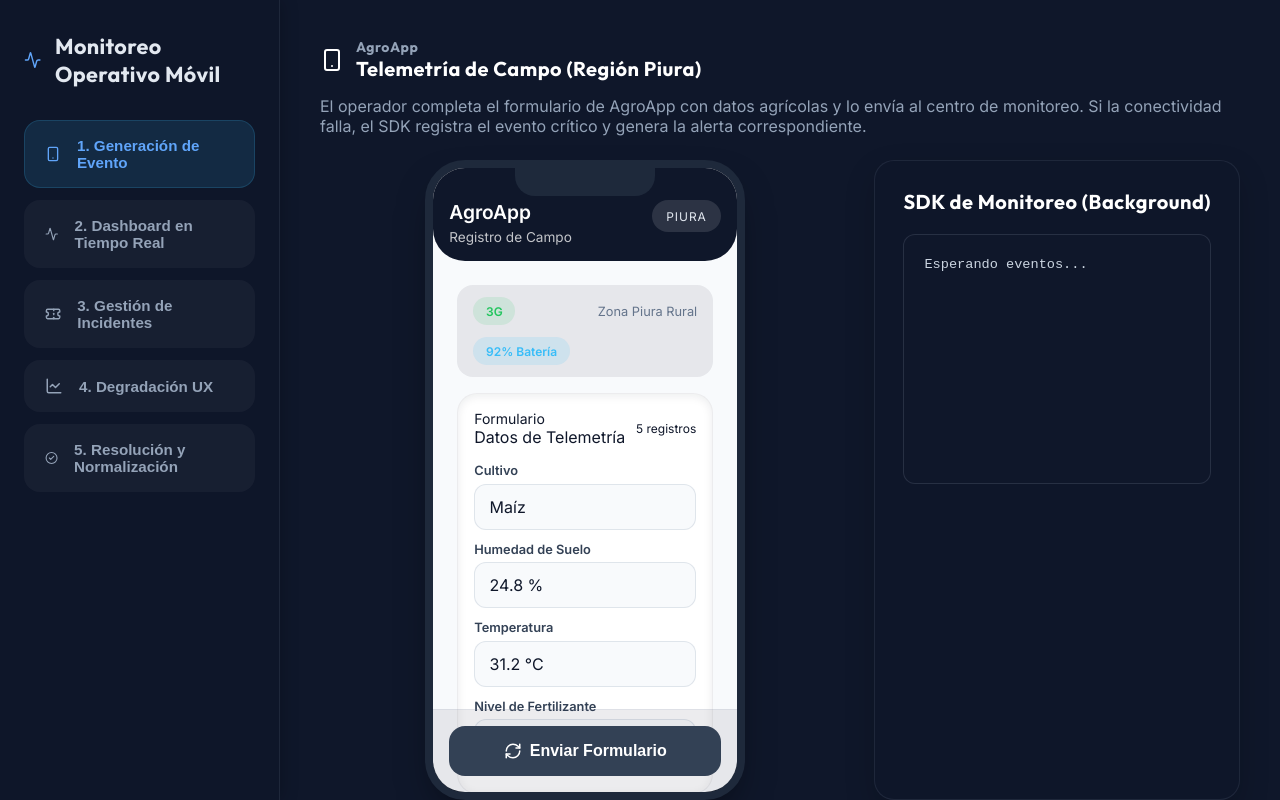
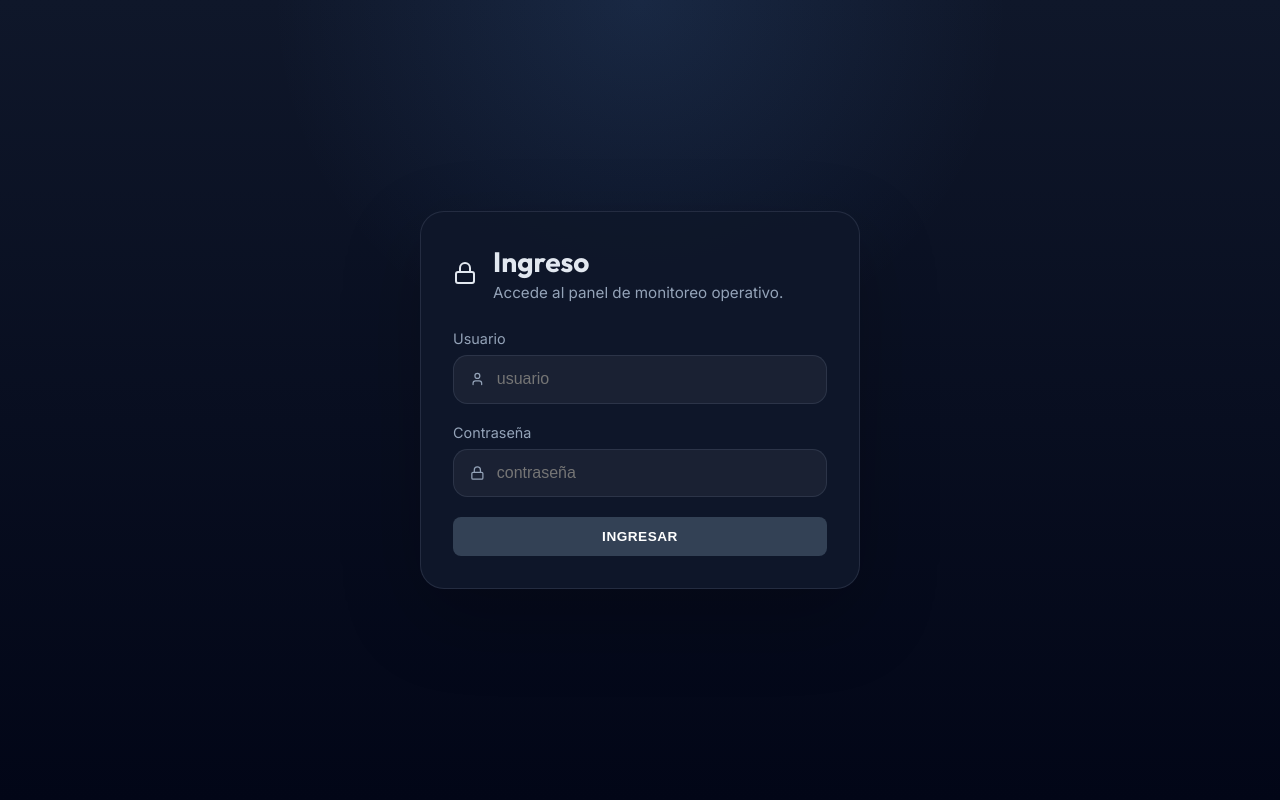
Before and after one commit to alfaroandrees2-cmd/Plataforma-Web-de-Monitoreo, a React (Vite) app: page / in a window 1280 px wide. Built offline with nearby package versions, Linux system fonts and the light colour scheme.

Commit message:
Arregla gráfico de dashboard y añade manejo de carga/errores

```diff
--- a/src/App.jsx
+++ b/src/App.jsx
@@ -1,5 +1,6 @@
 import React, { useState } from 'react';
 import Sidebar from './components/Sidebar';
+import Login from './components/Login';
 import Step1MobileCrash from './components/Step1MobileCrash';
 import Step2RealtimeDashboard from './components/Step2RealtimeDashboard';
 import Step3IncidentManagement from './components/Step3IncidentManagement';
@@ -22,6 +23,15 @@ function App() {
       };
     } catch {
       return { crashed: false, resolved: false, crashCount: 0, timestamp: null };
+    }
+  });
+
+  const [user, setUser] = useState(() => {
+    try {
+      const saved = localStorage.getItem('user');
+      return saved ? JSON.parse(saved) : null;
+    } catch {
+      return null;
     }
   });
 
@@ -68,10 +78,28 @@ function App() {
     }
   };
 
+  const handleLogin = (userData) => {
+    setUser(userData);
+    localStorage.setItem('user', JSON.stringify(userData));
+  };
+
+  const handleLogout = () => {
+    setUser(null);
+    localStorage.removeItem('user');
+  };
+
+  if (!user) {
+    return <Login onLogin={handleLogin} />;
+  }
 
   return (
     <div className="app-container">
-      <Sidebar activeStep={activeStep} setActiveStep={handleSetActiveStep} />
+      <Sidebar
+        activeStep={activeStep}
+        setActiveStep={handleSetActiveStep}
+        user={user}
+        onLogout={handleLogout}
+      />
 
       <main className="main-content">
         {activeStep === 1 && (
--- /dev/null
+++ b/src/components/Login.jsx
@@ -0,0 +1,88 @@
+import React, { useState } from 'react';
+import { Lock, User } from 'lucide-react';
+
+function Login({ onLogin }) {
+  const [username, setUsername] = useState('');
+  const [password, setPassword] = useState('');
+  const [error, setError] = useState('');
+  const [loading, setLoading] = useState(false);
+
+  const handleSubmit = async (event) => {
+    event.preventDefault();
+    setError('');
+    setLoading(true);
+
+    try {
+      const response = await fetch('http://localhost:3001/api/login', {
+        method: 'POST',
+        headers: { 'Content-Type': 'application/json' },
+        body: JSON.stringify({ username, password })
+      });
+
+      const data = await response.json();
+      if (!response.ok) {
+        setError(data.error || 'Credenciales inválidas');
+        return;
+      }
+
+      onLogin(data.user);
+    } catch (err) {
+      console.error('Login error:', err);
+      setError('No se pudo conectar con el servidor.');
+    } finally {
+      setLoading(false);
+    }
+  };
+
+  return (
+    <div className="login-container">
+      <div className="login-card">
+        <div className="login-header">
+          <Lock size={24} />
+          <div>
+            <h1>Ingreso</h1>
+            <p>Accede al panel de monitoreo operativo.</p>
+          </div>
+        </div>
+
+        <form onSubmit={handleSubmit} className="login-form">
+          <label>
+            <span>Usuario</span>
+            <div className="input-group">
+              <User size={16} />
+              <input
+                type="text"
+                value={username}
+                onChange={(e) => setUsername(e.target.value)}
+                placeholder="usuario"
+                required
+              />
+            </div>
+          </label>
+
+          <label>
+            <span>Contraseña</span>
+            <div className="input-group">
+              <Lock size={16} />
+              <input
+                type="password"
+                value={password}
+                onChange={(e) => setPassword(e.target.value)}
+                placeholder="contraseña"
+                required
+              />
+            </div>
+          </label>
+
+          {error && <div className="login-error">{error}</div>}
+
+          <button type="submit" className="btn-primary w-full" disabled={loading}>
+            {loading ? 'Validando...' : 'Ingresar'}
+          </button>
+        </form>
+      </div>
+    </div>
+  );
+}
+
+export default Login;
--- a/src/components/Sidebar.jsx
+++ b/src/components/Sidebar.jsx
@@ -9,12 +9,12 @@ const steps = [
   { id: 5, label: 'Resolución y Normalización', icon: <CheckCircle2 size={18} /> },
 ];
 
-function Sidebar({ activeStep, setActiveStep }) {
+function Sidebar({ activeStep, setActiveStep, user, onLogout }) {
   return (
     <aside className="sidebar">
       <div className="sidebar-title">
         <Activity color="var(--accent-cyan)" />
-        <span>Monitoreo Operativo Móvil</span>
+        <span>Panel de navegación</span>
       </div>
 
       <nav className="step-nav">
@@ -29,6 +29,18 @@ function Sidebar({ activeStep, setActiveStep }) {
           </button>
         ))}
       </nav>
+
+      {user && (
+        <div className="sidebar-footer">
+          <div className="user-info">
+            <span className="user-badge">{user.username}</span>
+            <p className="sidebar-user-label">Administrador</p>
+          </div>
+          <button className="btn-ghost sidebar-logout" onClick={onLogout}>
+            Cerrar sesión
+          </button>
+        </div>
+      )}
     </aside>
   );
 }
--- a/src/components/Step1MobileCrash.jsx
+++ b/src/components/Step1MobileCrash.jsx
@@ -64,12 +64,12 @@ function Step1MobileCrash({ simState, triggerCrash, nextStep, resetSim }) {
       <div className="panel-header mb-4">
         <SmartphoneIcon />
         <div className="panel-header-copy">
-          <span className="text-sm text-muted">AgroApp</span>
+          <span className="text-sm text-muted">Operaciones móviles</span>
           <span className="font-semibold">Telemetría de Campo (Región Piura)</span>
         </div>
       </div>
       <p className="text-muted mb-6">
-        El operador completa el formulario de AgroApp con datos agrícolas y lo envía al centro de monitoreo.
+        El operador completa el formulario con datos agrícolas y lo envía al centro de monitoreo.
         Si la conectividad falla, el SDK registra el evento crítico y genera la alerta correspondiente.
       </p>
 
@@ -81,7 +81,7 @@ function Step1MobileCrash({ simState, triggerCrash, nextStep, resetSim }) {
           <div className="mobile-screen">
             <div className="mobile-header">
               <div>
-                <div className="mobile-title">AgroApp</div>
+                <div className="mobile-title">Registro Móvil</div>
                 <div className="mobile-subtitle">Registro de Campo</div>
               </div>
               <div className="mobile-badge">Piura</div>
@@ -128,7 +128,7 @@ function Step1MobileCrash({ simState, triggerCrash, nextStep, resetSim }) {
                 <div className="crash-dialog">
                   <AlertTriangle size={32} className="text-[#b91c1c] mx-auto mb-2" />
                   <h3 className="font-bold mb-1">Error en la aplicación</h3>
-                  <p className="text-sm text-gray-600">AgroApp no pudo completar el envío. Revisa la conexión y vuelve a intentar.</p>
+                  <p className="text-sm text-gray-600">No se pudo completar el envío. Revisa la conexión y vuelve a intentar.</p>
                 </div>
               )}
             </div>
--- a/src/components/Step2RealtimeDashboard.jsx
+++ b/src/components/Step2RealtimeDashboard.jsx
@@ -12,18 +12,33 @@ function Step2RealtimeDashboard() {
     resueltos: 0,
     tiempoPromedioMin: 0
   });
+  const [loading, setLoading] = useState(true);
+  const [error, setError] = useState('');
 
   useEffect(() => {
     const fetchData = async () => {
+      setLoading(true);
+      setError('');
       try {
         const res = await fetch('http://localhost:3001/api/metricas/dashboard');
+        if (!res.ok) throw new Error(`HTTP ${res.status}`);
         const json = await res.json();
-        setData(json.chartData);
-        setIsDegraded(json.isDegraded);
-        setCurrentEvents(json.currentEventsPerMinute);
+        console.debug('dashboard payload', json);
+        const normalized = Array.isArray(json.chartData)
+          ? json.chartData.map((point, index) => ({
+              time: point.time != null ? String(point.time) : `T${index}`,
+              events: Number(point.events) || 0
+            }))
+          : [];
+        setData(normalized);
+        setIsDegraded(Boolean(json.isDegraded));
+        setCurrentEvents(Number(json.currentEventsPerMinute) || 0);
         if (json.stats) setStats(json.stats);
       } catch (err) {
-        console.error("Error fetching dashboard data:", err);
+        console.error('Error fetching dashboard data:', err);
+        setError('No se pudo cargar el dashboard. Intenta nuevamente.');
+      } finally {
+        setLoading(false);
       }
     };
 
@@ -180,12 +195,19 @@ function Step2RealtimeDashboard() {
         </div>
 
         <div className="flex-1 min-h-0">
+          {loading ? (
+            <div className="h-full flex items-center justify-center text-muted">Cargando métricas...</div>
+          ) : error ? (
+            <div className="h-full flex items-center justify-center text-[#f87171]">{error}</div>
+          ) : data.length === 0 ? (
+            <div className="h-full flex items-center justify-center text-muted">No hay datos de eventos disponibles.</div>
+          ) : (
             <ResponsiveContainer width="100%" height="100%">
               <AreaChart data={data} margin={{ top: 20, right: 30, left: 0, bottom: 0 }}>
                 <defs>
                   <linearGradient id="colorEvents" x1="0" y1="0" x2="0" y2="1">
-                  <stop offset="5%" stopColor={isDegraded ? "#f87171" : "#7dd3fc"} stopOpacity={0.3} />
-                  <stop offset="95%" stopColor={isDegraded ? "#f87171" : "#7dd3fc"} stopOpacity={0} />
+                    <stop offset="5%" stopColor={isDegraded ? '#f87171' : '#7dd3fc'} stopOpacity={0.3} />
+                    <stop offset="95%" stopColor={isDegraded ? '#f87171' : '#7dd3fc'} stopOpacity={0} />
                   </linearGradient>
                 </defs>
                 <CartesianGrid strokeDasharray="3 3" stroke="rgba(255,255,255,0.05)" vertical={false} />
@@ -198,13 +220,14 @@ function Step2RealtimeDashboard() {
                 <Area
                   type="monotone"
                   dataKey="events"
-                stroke={isDegraded ? "#FF2A5F" : "#00F0FF"}
+                  stroke={isDegraded ? '#FF2A5F' : '#00F0FF'}
                   strokeWidth={4}
                   fill="url(#colorEvents)"
-                activeDot={{ r: 8, fill: isDegraded ? "#FF2A5F" : "#00F0FF", stroke: '#000', strokeWidth: 2 }}
+                  activeDot={{ r: 8, fill: isDegraded ? '#FF2A5F' : '#00F0FF', stroke: '#000', strokeWidth: 2 }}
                 />
               </AreaChart>
             </ResponsiveContainer>
+          )}
         </div>
       </div>
     </div>
--- a/src/index.css
+++ b/src/index.css
@@ -210,6 +210,155 @@ h1, h2, h3, h4, .sidebar-title, .panel-header {
 .font-bold { font-weight: 700; }
 .text-muted { color: var(--text-muted); }
 .text-main { color: var(--text-main); }
+
+.login-container {
+  min-height: 100vh;
+  display: flex;
+  align-items: center;
+  justify-content: center;
+  padding: 2rem;
+  background: radial-gradient(circle at top, rgba(96, 165, 250, 0.12), transparent 36%), linear-gradient(180deg, #0f172a 0%, #020617 100%);
+}
+
+.login-card {
+  width: min(440px, 100%);
+  background: rgba(15, 23, 42, 0.96);
+  border: 1px solid rgba(148, 163, 184, 0.16);
+  border-radius: 1.5rem;
+  padding: 2rem;
+  box-shadow: 0 28px 80px rgba(0, 0, 0, 0.22);
+}
+
+.login-header {
+  display: flex;
+  gap: 1rem;
+  align-items: center;
+  margin-bottom: 1.75rem;
+}
+
+.login-header h1 {
+  font-size: 1.75rem;
+  margin-bottom: 0.25rem;
+}
+
+.login-header p {
+  color: var(--text-muted);
+  font-size: 0.95rem;
+}
+
+.login-form label {
+  display: grid;
+  gap: 0.5rem;
+  margin-bottom: 1.25rem;
+  color: var(--text-muted);
+  font-size: 0.9rem;
+}
+
+.input-group {
+  display: flex;
+  align-items: center;
+  gap: 0.75rem;
+  background: rgba(255, 255, 255, 0.05);
+  border: 1px solid rgba(148, 163, 184, 0.15);
+  border-radius: 0.9rem;
+  padding: 0.9rem 1rem;
+}
+
+.input-group input {
+  width: 100%;
+  background: transparent;
+  border: none;
+  color: var(--text-main);
+  outline: none;
+  font-size: 1rem;
+}
+
+.login-error {
+  margin-bottom: 1rem;
+  color: #fecaca;
+  background: rgba(248, 113, 113, 0.12);
+  border: 1px solid rgba(248, 113, 113, 0.22);
+  padding: 0.85rem 1rem;
+  border-radius: 0.95rem;
+}
+
+.btn-primary {
+  background: var(--accent-cyan);
+  color: #0f172a;
+  border: none;
+  cursor: pointer;
+  padding: 0.95rem 1.2rem;
+  border-radius: 0.95rem;
+  font-weight: 700;
+  transition: background-color 0.2s ease;
+}
+
+.btn-primary:hover {
+  background: #38bdf8;
+}
+
+.btn-ghost {
+  background: transparent;
+  border: 1px solid rgba(255,255,255,0.12);
+  color: var(--text-main);
+  padding: 0.75rem 1rem;
+  border-radius: 0.85rem;
+  cursor: pointer;
+  transition: background-color 0.2s ease, border-color 0.2s ease;
+}
+
+.btn-ghost:hover {
+  background: rgba(255,255,255,0.08);
+  border-color: rgba(255,255,255,0.18);
+}
+
+.sidebar-footer {
+  margin-top: auto;
+  padding-top: 1.5rem;
+  border-top: 1px solid rgba(148, 163, 184, 0.12);
+  display: flex;
+  flex-direction: column;
+  gap: 0.75rem;
+}
+
+.user-info {
+  display: flex;
+  flex-direction: column;
+  gap: 0.25rem;
+}
+
+.sidebar-user-label {
+  color: var(--text-muted);
+  font-size: 0.85rem;
+}
+
+.sidebar-logout {
+  width: 100%;
+}
+
+.header-bar {
+  display: flex;
+  justify-content: space-between;
+  align-items: center;
+  gap: 1rem;
+  margin-bottom: 1.75rem;
+}
+
+.header-actions {
+  display: flex;
+  gap: 0.75rem;
+  align-items: center;
+}
+
+.user-badge {
+  display: inline-flex;
+  align-items: center;
+  padding: 0.7rem 1rem;
+  border-radius: 999px;
+  background: rgba(96, 165, 250, 0.14);
+  color: var(--accent-cyan);
+  font-weight: 600;
+}
 
 /* Mobile Simulator Specifc Premium Styles */
 .mobile-device {
```
Also changed, not shown: src/components/Step3IncidentManagement.jsx (+11 -0 lines), 1 other file (tests, documents, lock files or other folders). Lines whose indentation alone changed are shown as unchanged.
